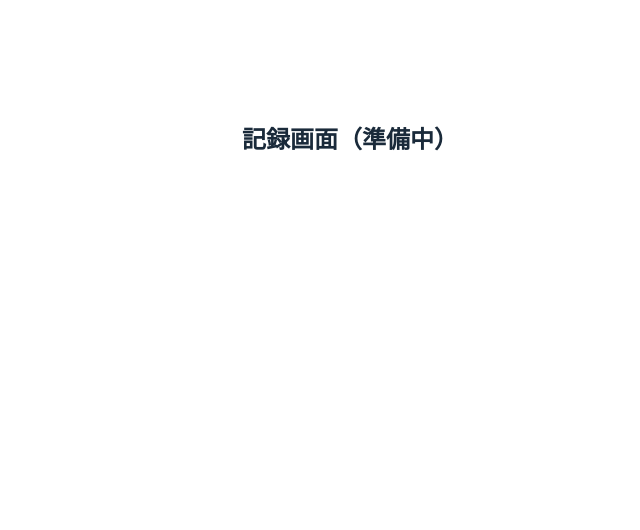
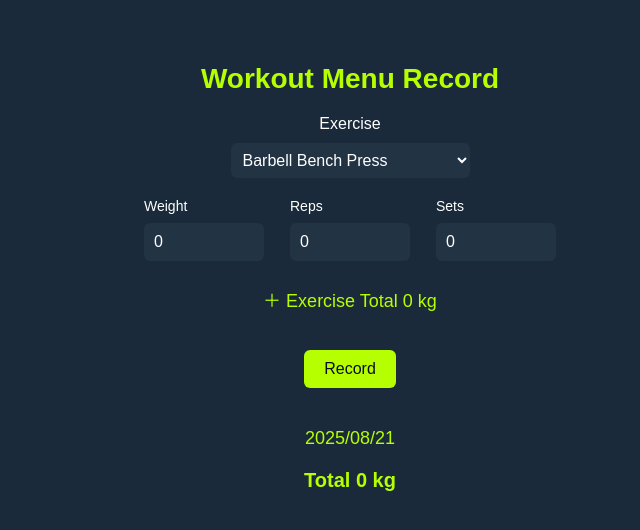
Before and after one commit to chibi50rilla/Workout-menu-app, a React (Create React App) app: page /record in a window 1280 px wide. Shown: the top 530 px of the page, without its empty margins (290-930 px from the left). Built offline with nearby package versions, Linux system fonts and the light colour scheme.

Commit message:
Add RecodPage UI prototype

```diff
--- a/src/pages/RecordPage.css
+++ b/src/pages/RecordPage.css
@@ -1,18 +1,98 @@
-.button {
-  background-color: #b5ff00;
-  color: #1a2a3a;
-  padding: 12px 24px;
-  border: none;
-  border-radius: 8px;
-  font-size: 18px;
-  cursor: pointer;
-  margin-top: 40px;
-  transition: all 0.3s ease;
-  box-shadow: 0 4px 8px rgba(0, 0, 0, 0.2);
+.record-page {
+  background-color: #1a2a3a;
+  color: #b5ff00;
+  height: 100vh;
+  text-align: center;
+  padding: 40px;
+  font-family: sans-serif;
 }
 
-.button:hover {
-  background-color: #d4ff4f;
-  transform: translateY(-2px);
-  box-shadow: 0 6px 12px rgba(0, 0, 0, 0.3);
+.title {
+  font-size: 28px;
+  margin-bottom: 20px;
 }
+
+.exercise-section {
+  margin-bottom: 20px;
+}
+
+.exercise-section label {
+  color: #ffffff;
+}
+
+.exercise-select {
+  margin-top: 10px;
+  padding: 8px;
+  font-size: 16px;
+  border-radius: 6px;
+  border: none;
+  background-color: #223344;
+  color: #ffffff;
+}
+
+.input-group {
+  display: flex;
+  justify-content: center;
+  gap: 16px;
+  margin-top: 20px;
+}
+
+.input-group input {
+  margin: 5px;
+  padding: 10px;
+  font-size: 16px;
+  border-radius: 6px;
+  border: none;
+  width: 100px;
+  background-color: #223344;
+  color: #ffffff;
+}
+
+.input-item {
+  display: flex;
+  flex-direction: column;
+  align-items: flex-start;
+}
+
+.input-label {
+  color: #ffffff;
+  font-size: 14px;
+  margin-bottom: 4px;
+  margin-left: 5px;
+}
+
+.exercise-total {
+  margin-top: 20px;
+  font-size: 18px;
+}
+
+.record-button {
+  margin-top: 20px;
+  padding: 10px 20px;
+  font-size: 16px;
+  background-color: #b5ff00;
+  color: #0a0f1c;
+  border: none;
+  border-radius: 6px;
+  cursor: pointer;
+}
+
+.history-section {
+  margin-top: 40px;
+}
+
+.date-label {
+  font-size: 18px;
+  margin-bottom: 10px;
+}
+
+.history-entry {
+  font-size: 16px;
+  margin: 4px 0;
+}
+
+.total-weight {
+  font-size: 20px;
+  margin-top: 20px;
+  font-weight: bold;
+}
--- a/src/pages/RecordPage.tsx
+++ b/src/pages/RecordPage.tsx
@@ -1,7 +1,118 @@
+import { useState } from 'react';
+import './RecordPage.css';
+
+type RecordEntry = {
+  date: string;
+  exercise: string;
+  weight: number;
+  reps: number;
+  sets: number;
+};
+
 function RecordPage() {
+  const [exercise, setExercise] = useState('Barbell Bench Press');
+  const [weight, setWeight] = useState<number>(0);
+  const [reps, setReps] = useState<number>(0);
+  const [sets, setSets] = useState<number>(0);
+  const [exerciseTotal, setExerciseTotal] = useState<number>(0);
+  const [history, setHistory] = useState<RecordEntry[]>([]);
+
+  const today = new Date().toISOString().slice(0, 10).replace(/-/g, '/');
+
+  const handleRecord = () => {
+    const total = weight * reps * sets;
+    setExerciseTotal(total);
+
+    const newEntry: RecordEntry = {
+      date: today,
+      exercise,
+      weight,
+      reps,
+      sets,
+    };
+
+    setHistory([...history, newEntry]);
+  };
+
+  const totalWeight = history.reduce(
+    (sum, entry) => sum + entry.weight * entry.reps * entry.sets,
+    0
+  );
+
   return (
-    <div style={{ textAlign: 'center', paddingTop: '100px' }}>
-      <h2 style={{ color: '#1a2a3a' }}>記録画面（準備中）</h2>
+    <div className="record-page">
+      <h2 className="title">Workout Menu Record</h2>
+
+      <div className="exercise-section">
+        <label>Exercise</label><br/>
+        <select
+          className="exercise-select"
+          value={exercise}
+          onChange={(e) => setExercise(e.target.value)}
+        >
+          <option>Barbell Bench Press</option>
+          <option>Incline Barbell Bench Press</option>
+          <option>Decline Barbell Bench Press</option>
+          <option>Dumbbell Bench Press</option>
+          <option>Incline Dumbbell Press</option>
+          <option>Decline Dumbbell Press</option>
+          <option>Dumbbell Fly</option>
+          <option>Incline Dumbbell Fly</option>
+          <option>Chest Press Machine</option>
+          <option>Incline Chest Press Machine</option>
+          <option>Pec Deck Machine</option>
+          <option>Cable Crossover</option>
+          <option>Low-to-High Cable Fly</option>
+          <option>High-to-Low Cable Fly</option>
+          <option>Smith Machine Bench Press</option>
+        </select>
+      </div>
+
+      <div className="input-group">
+        <div className="input-item">
+          <label className="input-label">Weight</label>
+          <input
+            type="number"
+            placeholder="Weight"
+            value={weight}
+            onChange={(e) => setWeight(Number(e.target.value))}
+          />
+        </div>
+        <div className="input-item">
+          <label className="input-label">Reps</label>
+          <input
+            type="number"
+            placeholder="Reps ×"
+            value={reps}
+            onChange={(e) => setReps(Number(e.target.value))}
+          />
+        </div>
+        <div className="input-item">
+          <label className="input-label">Sets</label>
+          <input
+            type="number"
+            placeholder="Sets"
+            value={sets}
+            onChange={(e) => setSets(Number(e.target.value))}
+          />
+        </div>
+      </div>
+
+      <p className="exercise-total">＋ Exercise Total {exerciseTotal} kg</p>
+
+      <button className="record-button" onClick={handleRecord}>
+        Record
+      </button>
+
+      <div className="history-section">
+        <p className="date-label">{today}</p>
+        {history.map((entry, index) => (
+          <p key={index} className="history-entry">
+            {entry.date} {entry.exercise} {entry.weight} kg × {entry.reps} × {entry.sets}
+          </p>
+        ))}
+        <p className="total-weight">Total {totalWeight} kg</p>
+      </div>
     </div>
   );
 }
--- a/src/pages/SelectPage.css
+++ b/src/pages/SelectPage.css
@@ -2,7 +2,7 @@
   background-color: #1a2a3a;
   height: 100vh;
   padding: 40px;
-  color: #b5ff00;
+  color: #ffffff;
 }
 
 .select-title {
--- a/src/pages/SelectPage.tsx
+++ b/src/pages/SelectPage.tsx
@@ -1,8 +1,11 @@
 import { useNavigate } from 'react-router-dom';
+import { useState } from 'react';
 import './SelectPage.css';
 
 function SelectPage() {
   const navigate = useNavigate();
+  const [selectedDate, setSelectedDate] = useState('');
+  const [selectedMuscle, setSelectedMuscle] = useState('Chest');
 
   return (
     <div className="select-container">
@@ -10,20 +13,30 @@ function SelectPage() {
 
       <div style={{ marginBottom: '20px' }}>
         <label>Date:</label>
-        <input type="date" className="select-input" />
+        <input
+          type="date"
+          className="select-input"
+          value={selectedDate}
+          onChange={(e) => setSelectedDate(e.target.value)}
+        />
       </div>
 
       <div style={{ marginBottom: '20px' }}>
         <label>Muscle Group:</label>
-        <select className="select-input">
+        <select
+          className="select-input"
+          value={selectedMuscle}
+          onChange={(e) => setSelectedMuscle(e.target.value)}
+        >
           <option value="Chest">Chest</option>
           <option value="Back">Back</option>
           <option value="Legs">Legs</option>
           <option value="Arms">Arms</option>
+          <option value="Arms">Shoulders</option>
         </select>
       </div>
 
-      <p style={{ fontSize: '20px', marginBottom: '40px' }}>Total 0 kg</p>
+      <p style={{ fontSize: '20px', marginBottom: '40px'}}>Total 0 kg</p>
 
       <button className="select-button" onClick={() => navigate('/record')}>
         Next
```
